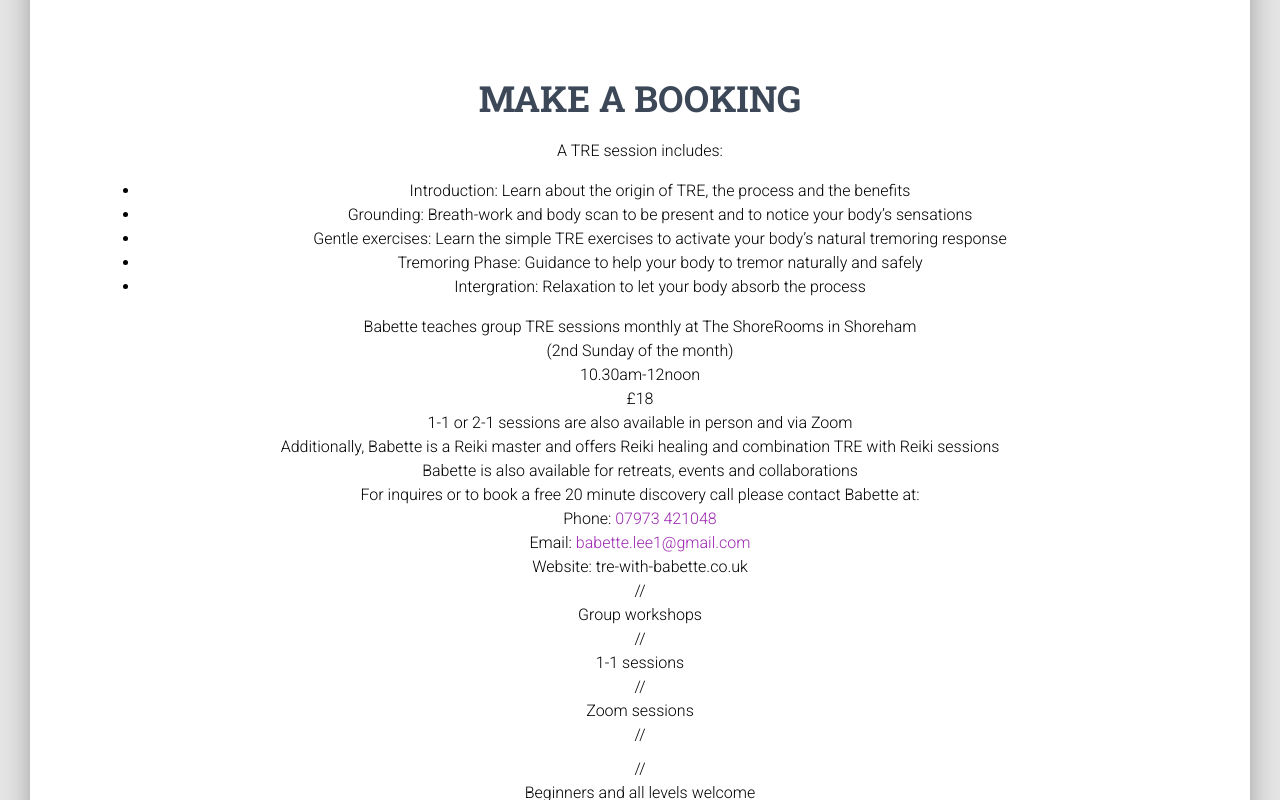
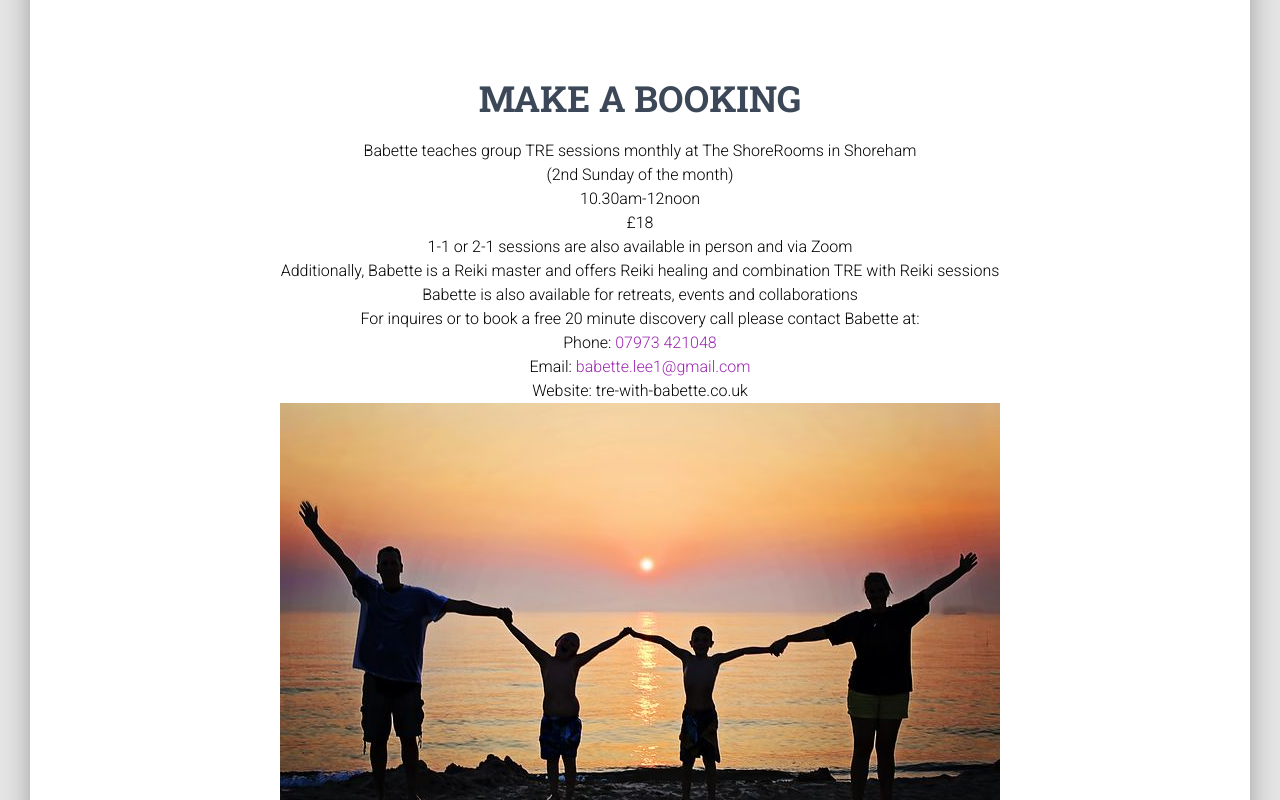
Before and after one commit to StevieSeccombe1/tre-with-babette, a Next.js app: page / in a window 1280 px wide. Shown: the part 3180-3980 px from the top of the page. Built offline with nearby package versions, Linux system fonts and the light colour scheme.

Commit message:
Update BookingSection.js

```diff
--- a/pages-sections/BookingSection.js
+++ b/pages-sections/BookingSection.js
@@ -14,16 +14,6 @@ export default function BookingSection() {
             <div style={{ textAlign: "center" }} className={classes.container}>
             <h2 className={classes.title}>MAKE A BOOKING</h2>
                 <div id="enquiries">
-<div>A TRE session includes:
-<ul>
-<li>Introduction: Learn about the origin of TRE, the process and the benefits</li>
-<li>Grounding: Breath-work and body scan to be present and to notice your body’s sensations</li>
-<li>Gentle exercises: Learn the simple TRE exercises to activate your body’s natural tremoring response</li>
-<li>Tremoring Phase: Guidance to help your body to tremor naturally and safely</li>
-<li>Intergration: Relaxation to let your body absorb the process</li>
-    </ul>
-    </div>
-
                 <div>Babette teaches group TRE sessions monthly at The ShoreRooms in Shoreham</div>
                 <div>(2nd Sunday of the month)</div>
                 <div>10.30am-12noon</div>
@@ -40,21 +30,6 @@ export default function BookingSection() {
                 <div>Phone: <a href="tel:07973 421048">07973 421048</a></div>
                 <div>Email: <a href="mailto:babette.lee1@gmail.com">babette.lee1@gmail.com</a></div>
                 <div>Website: tre-with-babette.co.uk</div>
-
-
-                // <div>Group workshops</div>
-                // <div>1-1 sessions</div>
-                // <div>Zoom sessions</div>
-                //                 <p> </p>
-                // <div>Beginners and all levels welcome</div>
-                // <p> </p>
-                // <div>To book or to make an enquiry email <a href="mailto:babette.lee1@gmail.com">babette.lee1@gmail.com</a> or call <a href="tel:07973 421048">07973 421048</a></div>
-                // <p> </p>
-                // <div>Group workshops every 2nd Sunday of the month - £15</div>
-                //     <div>at</div>
-                //     <div><a href="https://www.yogaandwellnessrooms.co.uk/">The Yoga and Wellness Rooms</a></div>
-                // <div>The Old Town Hall, Town Quay, Shoreham-by-Sea BN43 5DD</div>
-                // <p> </p>
                 </div>
                 <Image objectFit="contain" alt="Connect" src={img} />
             </div>
```
Lines whose indentation alone changed are shown as unchanged.
